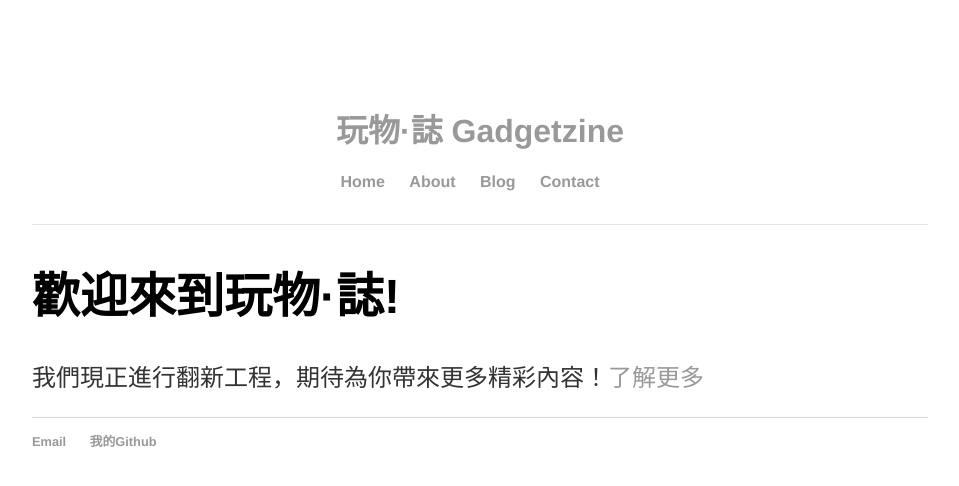
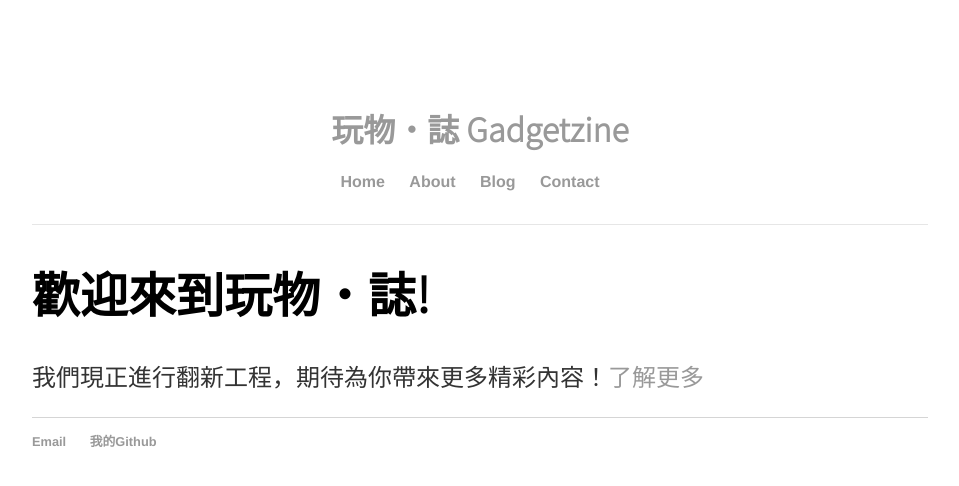
Before and after one commit to alexnkc/gadgetzine, a Jekyll site: the page built from index.html, in a window 1280 px wide. Shown: the top 486 px of the page, without its empty margins (160-1119 px from the left). Built offline with Jekyll 4.4.1, drawn with Linux system fonts in a browser that asks for light colours.

Commit message:
Update main.css

```diff
--- a/css/main.css
+++ b/css/main.css
@@ -6,7 +6,7 @@
   border-bottom: 1px solid #e6e6e6;
   text-align: center;
   padding-top: 24px;
-  font-family: 'Noto Sans TC', sans-serif;
+  font-family: 'Noto Sans TC', 'Sans-Serif';
 }
 .header h1 {
   font-size: 2rem;
@@ -36,7 +36,7 @@ a:hover {
 }
 h1 {
     font-size: 3em;
-    font-family:'Helvetica', 'Arial', 'Sans-Serif';
+    font-family: 'Noto Sans TC', 'Helvetica', 'Arial', 'Sans-Serif';
 }
 p {
     font-size: 1.5em;
```
